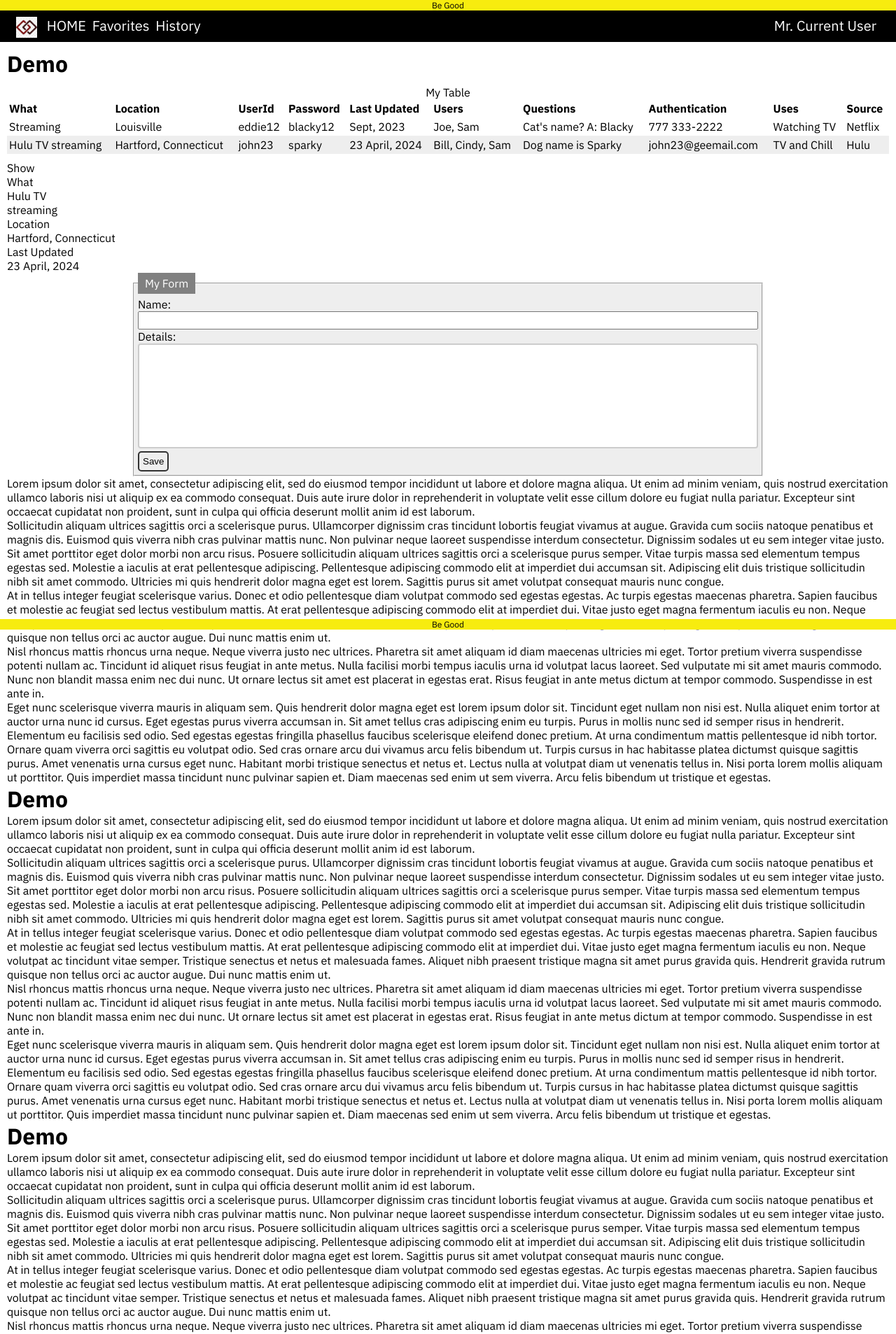
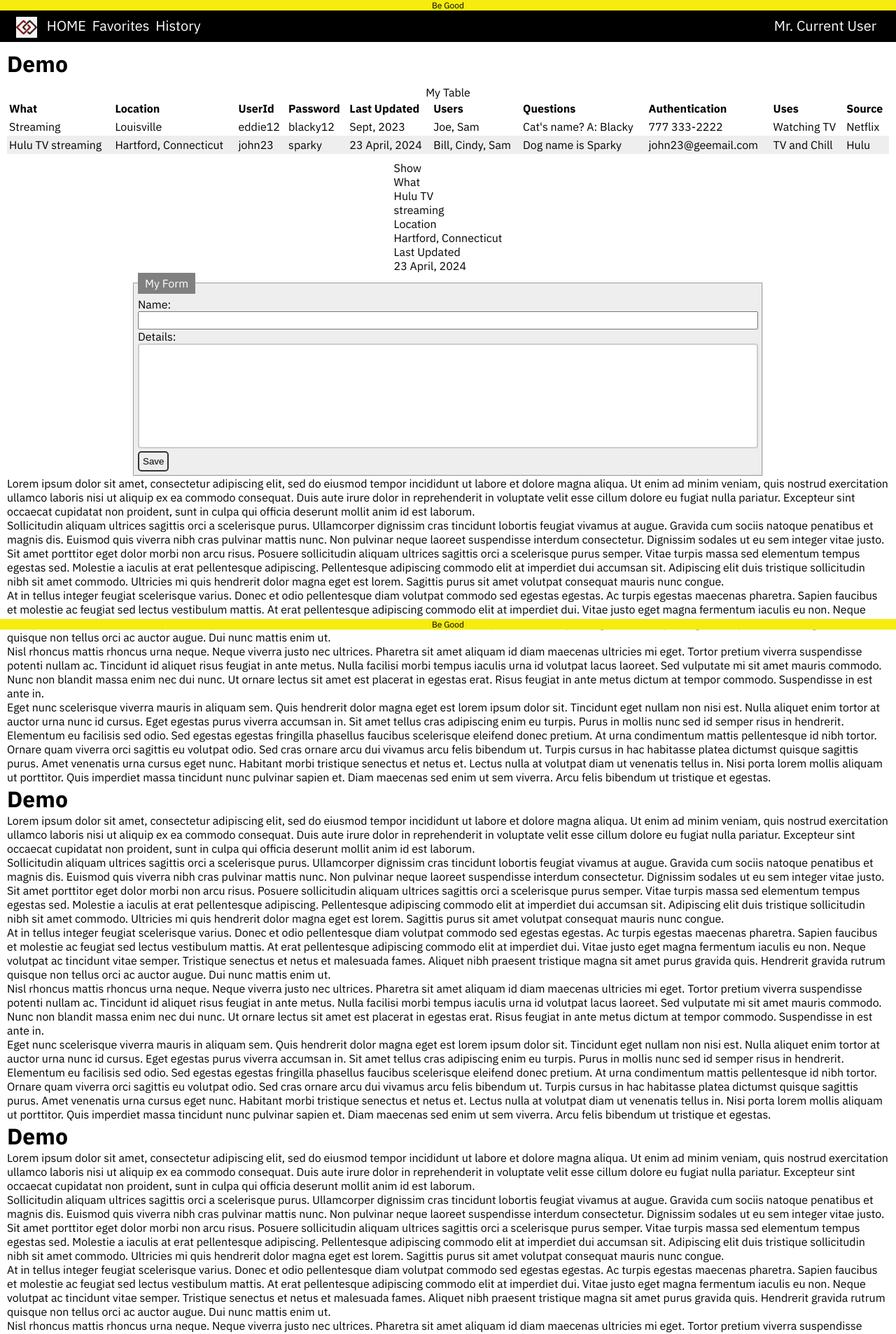
Before and after one commit to gothamgo/demo, a Jekyll site: the page built from index.html, in a window 1280 px wide. Shown: the top 1907 px of the page at 70% size. Built offline with Jekyll 4.4.1, drawn with Linux system fonts in a browser that asks for light colours.

Commit message:
Update show.html

```diff
--- a/_includes/show.html
+++ b/_includes/show.html
@@ -1,3 +1,19 @@
+<style>
+  div.show-wrapper {
+    display: grid;
+    place-content: center;
+  }
+
+  div.show-wrapper dl {
+  }
+
+  div.show-wrapper dl dt {
+  }
+
+  div.show-wrapper dl dd {
+  }
+</style>
+
 <div class="show-wrapper"
   <h1>Show</h1>
   <dl>
```
